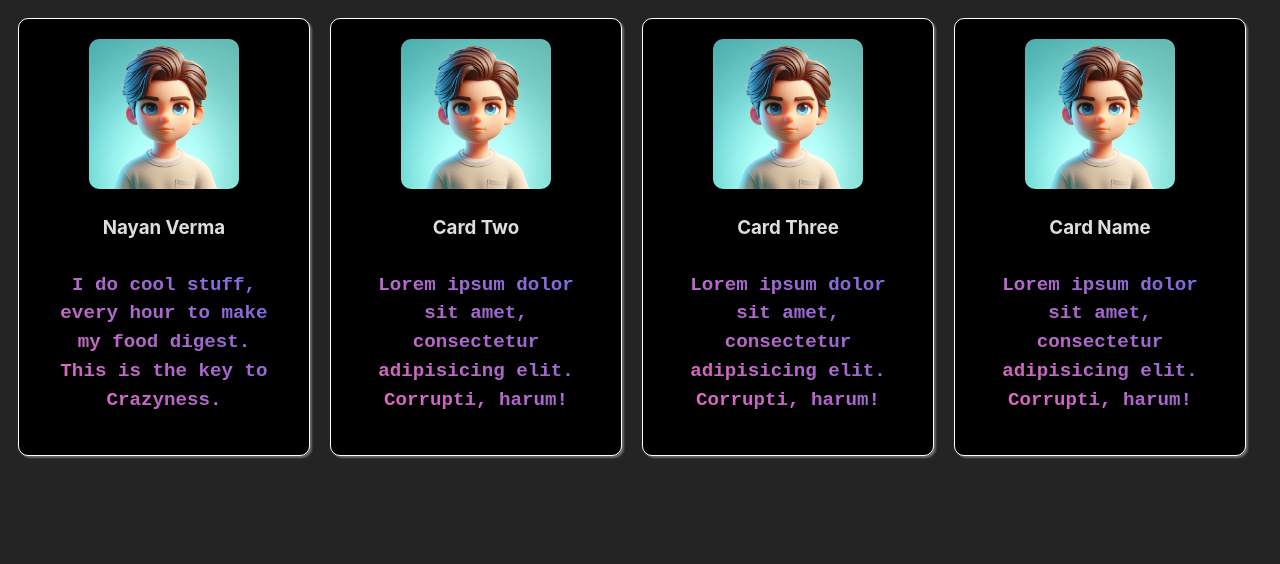
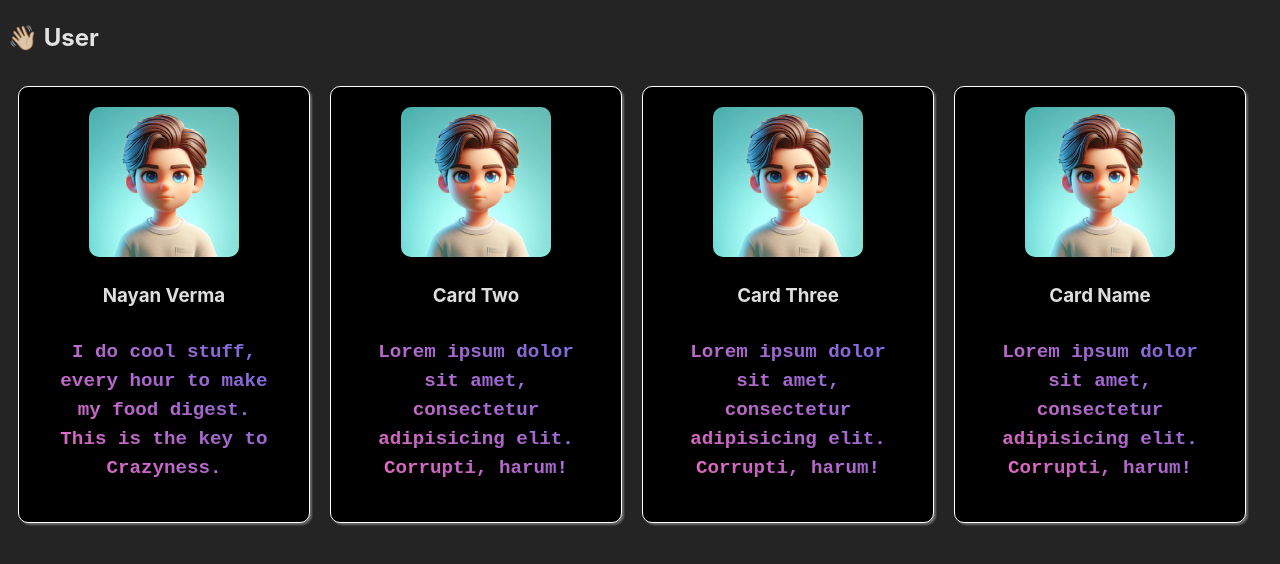
Before and after one commit to nayan1306/react, a React (Vite) app in the folder reactive1/my-react-app/: page / in a window 1280 px wide. Shown: the top 564 px of the page. Built offline with nearby package versions, Linux system fonts and the light colour scheme.

Commit message:
conditional rendering

```diff
--- a/reactive1/my-react-app/src/App.jsx
+++ b/reactive1/my-react-app/src/App.jsx
@@ -1,10 +1,12 @@
 // import Button from "./components/Button/Button.jsx"
 import Card from "./components/Card.jsx"
+import UserGreeting from "./components/UserGreeting.jsx"
 
 function App() {
 
   return(
     <>
+    <UserGreeting isLoggedIn={true} username="User"/>
      <Card name="Nayan Verma" description="I do cool stuff, every hour to make my food digest. This is the key to Crazyness."/>
      <Card name="Card Two"/>
      <Card name="Card Three"/>
--- /dev/null
+++ b/reactive1/my-react-app/src/components/UserGreeting.jsx
@@ -0,0 +1,15 @@
+import PropTypes from "prop-types"
+
+function UserGreeting(props){
+    return(
+        props.isLoggedIn ? <h2>👋🏻 {props.username}</h2> : <h2>🥺 Please Log in</h2>
+    );
+}
+
+UserGreeting.propTypes = {
+    isLoggedIn: PropTypes.bool,
+    username: PropTypes.string,
+
+}
+
+export default UserGreeting
```
